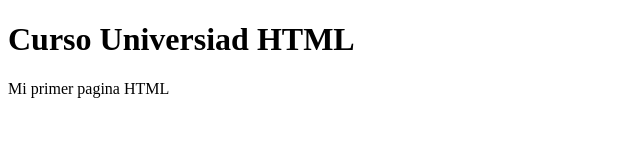
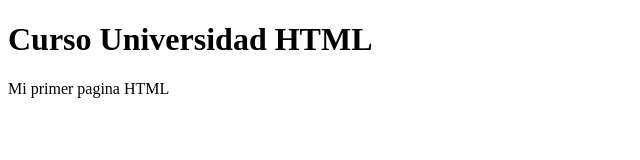
Before and after one commit to Fernando1999hsm/CursoUniversidadHTML, a plain HTML site: page Leccion01/index.html in a window 1280 px wide. Shown: the full height of the page, 0-640 px from the left. Drawn offline with Linux system fonts and the light colour scheme.

Commit message:
Cambios minimos

```diff
--- a/Leccion01/index.html
+++ b/Leccion01/index.html
@@ -1,10 +1,13 @@
 <!DOCTYPE html>
 <html lang="en">
 <head>
+    <meta charset="UTF-8"/> <!-- Meta para acentos -->
+    <meta http-equiv="X-UA-Compatible" content="IE=edge"/>
+    <meta name="viewport" content="width=device-width, initial-scale=1.0"/>
     <title>Universidad HTML</title>
 </head>
 <body>
-    <h1>Curso Universiad HTML</h1>
+    <h1>Curso Universidad HTML</h1>
     <p>Mi primer pagina HTML</p>
 </body>
 </html>
```
